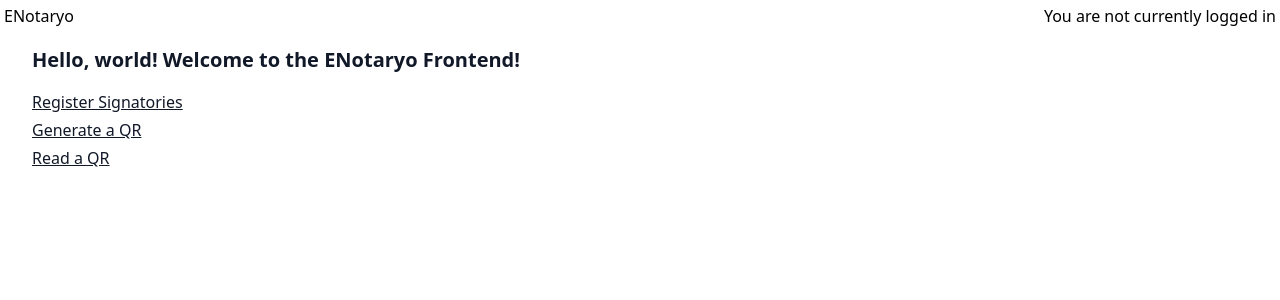
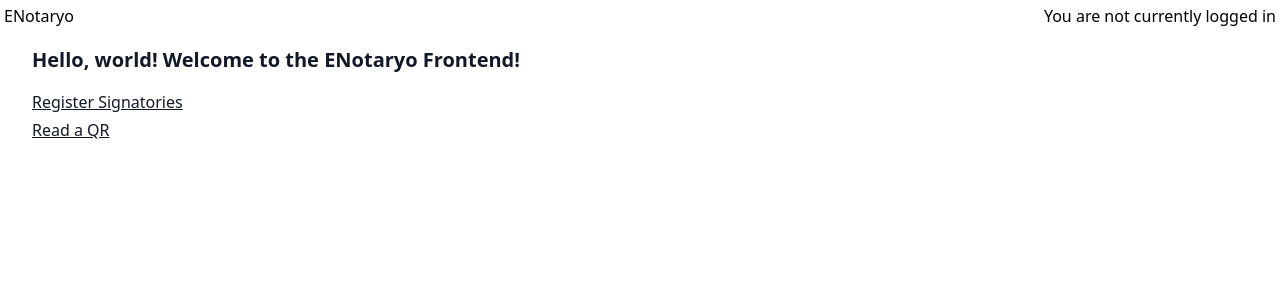
Before and after one commit to VeeIsForVictor/enotaryo, a SvelteKit app: page / in a window 1280 px wide. Shown: the top 300 px of the page. Built offline with nearby package versions, Linux system fonts and the light colour scheme; no server answers.

Commit message:
fix: remove unused qr generation route

```diff
--- a/src/routes/+page.svelte
+++ b/src/routes/+page.svelte
@@ -9,7 +9,7 @@
 	<h3 class="h3">Hello, world! Welcome to the ENotaryo Frontend!</h3>
 	<!-- <a href="/document">Register Documents</a><br /> -->
 	<a href="/signatory">Register Signatories</a><br />
-	<a href="/generate">Generate a QR</a><br />
+	<!-- <a href="/generate">Generate a QR</a><br /> -->
 	<a href="/read">Read a QR</a><br />
 	{#if user}
 		<a href="/otp">Check pending transactions</a>
```
